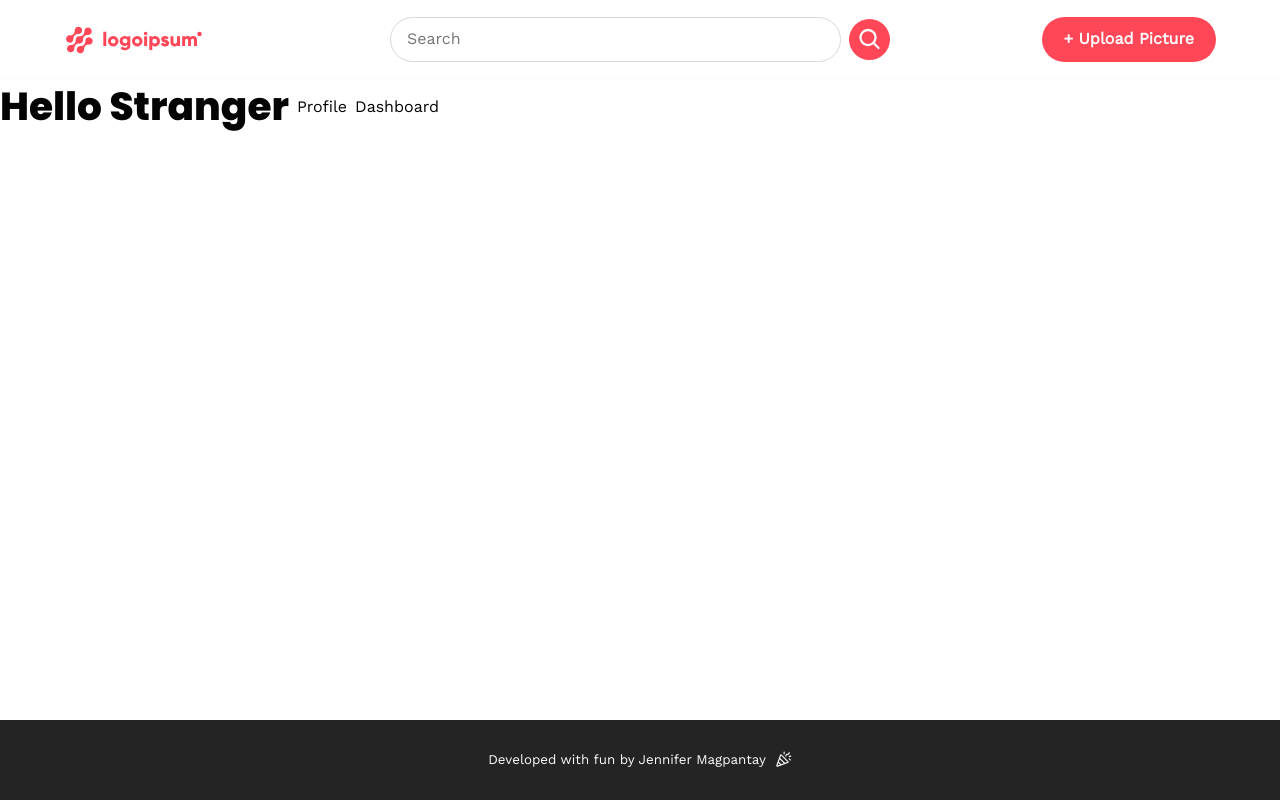
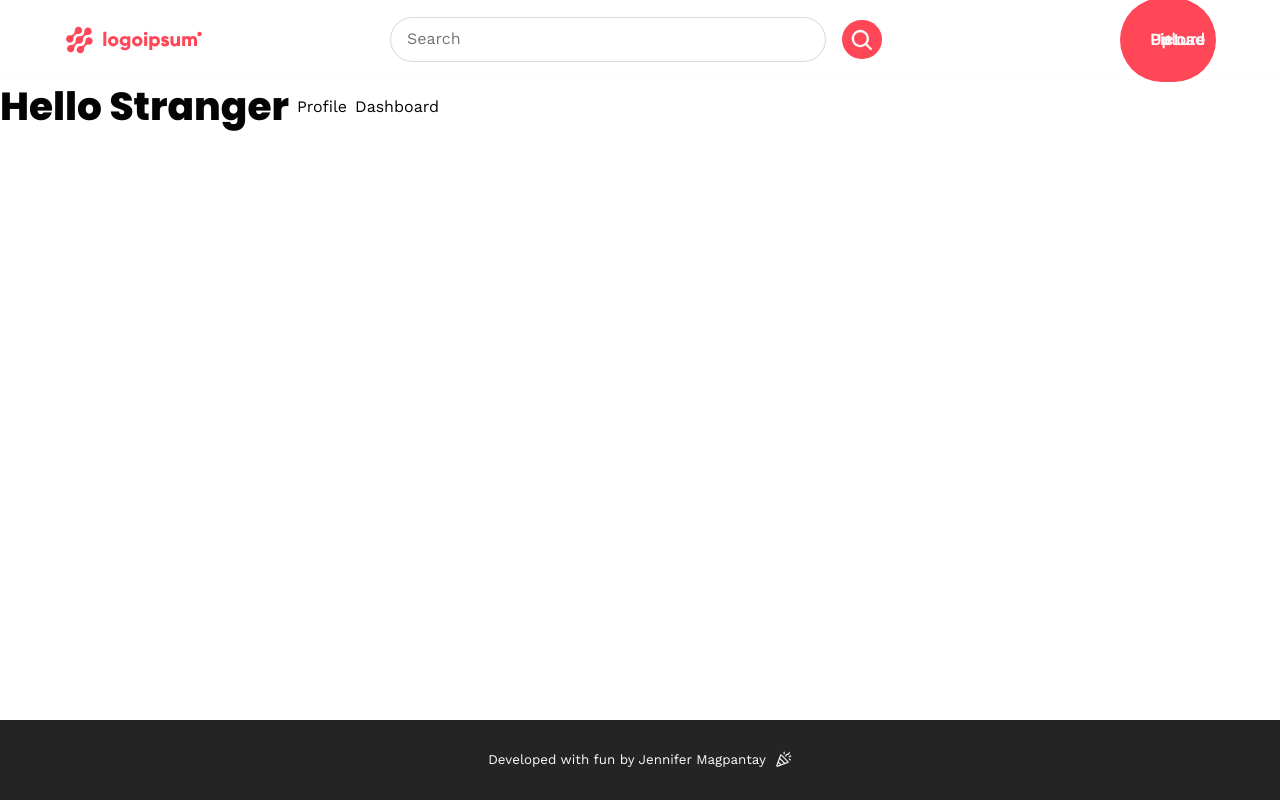
Before and after one commit to jennifer-magpantay/snap-share, a React (Vite) app in the folder project/: page / in a window 1280 px wide. Built offline with nearby package versions, Linux system fonts and the light colour scheme.

Commit message:
refactor Button

```diff
--- a/project/src/components/Button.jsx
+++ b/project/src/components/Button.jsx
@@ -1,20 +1,22 @@
 import PropTypes from "prop-types";
-export const Button = ({ hasIcon, text, icon }) => {
+export const Button = ({ type, customClass, hasIcon, text, icon }) => {
   return (
-    <button type="button">
+    <button type={type} className={customClass && customClass}>
       {hasIcon ? (
         <>
           <span className="sr-only">{text}</span>
           {icon}
         </>
       ) : (
-        { text }
+        <span>{text}</span>
       )}
     </button>
   );
 };
 
-Button.prototype = {
+Button.propTypes = {
+  type: PropTypes.oneOf(["button", "submit"]),
+  customClass: PropTypes.string,
   hasIcon: PropTypes.bool,
   text: PropTypes.string,
   icon: PropTypes.node,
--- a/project/src/styles/components/_button.scss
+++ b/project/src/styles/components/_button.scss
@@ -4,8 +4,13 @@
 @use "../responsive" as *;
 
 button {
+  width: $icon-large;
+  aspect-ratio: 1 /1;
+  margin: gap(1);
   background-color: $primary-color-400;
+  border: 0;
   border-radius: 50px;
   font-weight: $black;
+  line-height: 0;
   outline: 0;
 }
```
